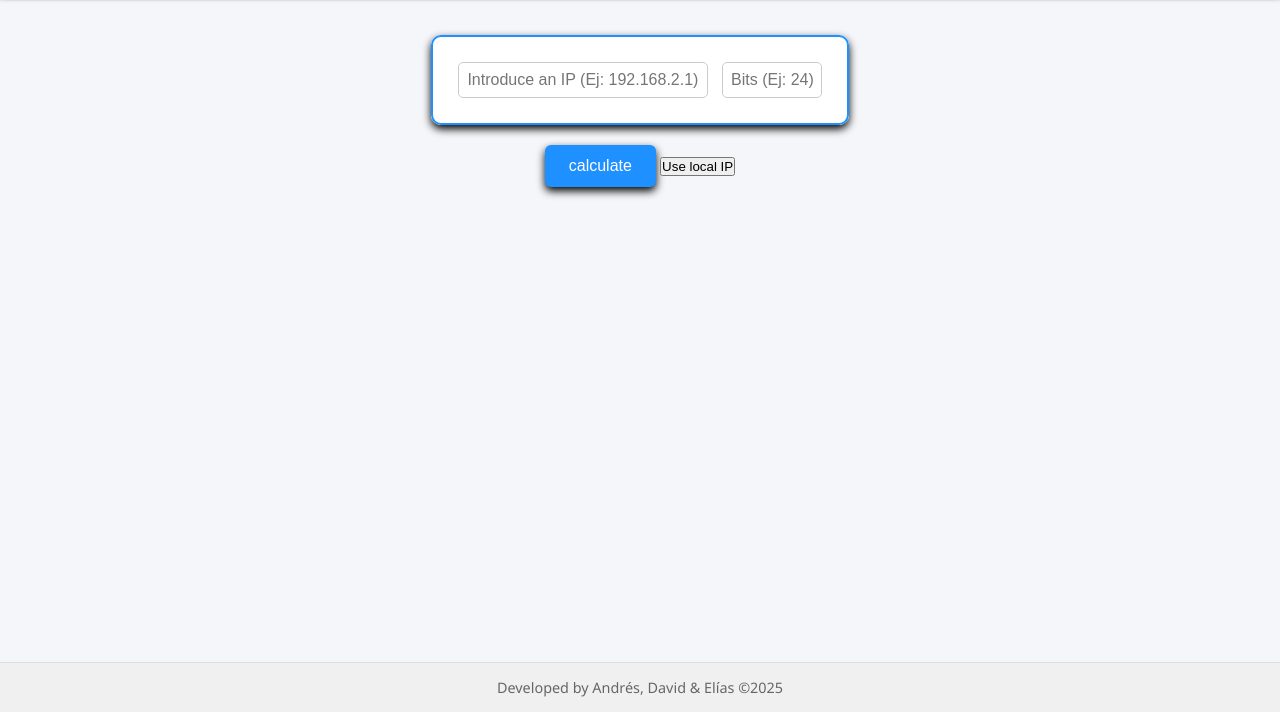
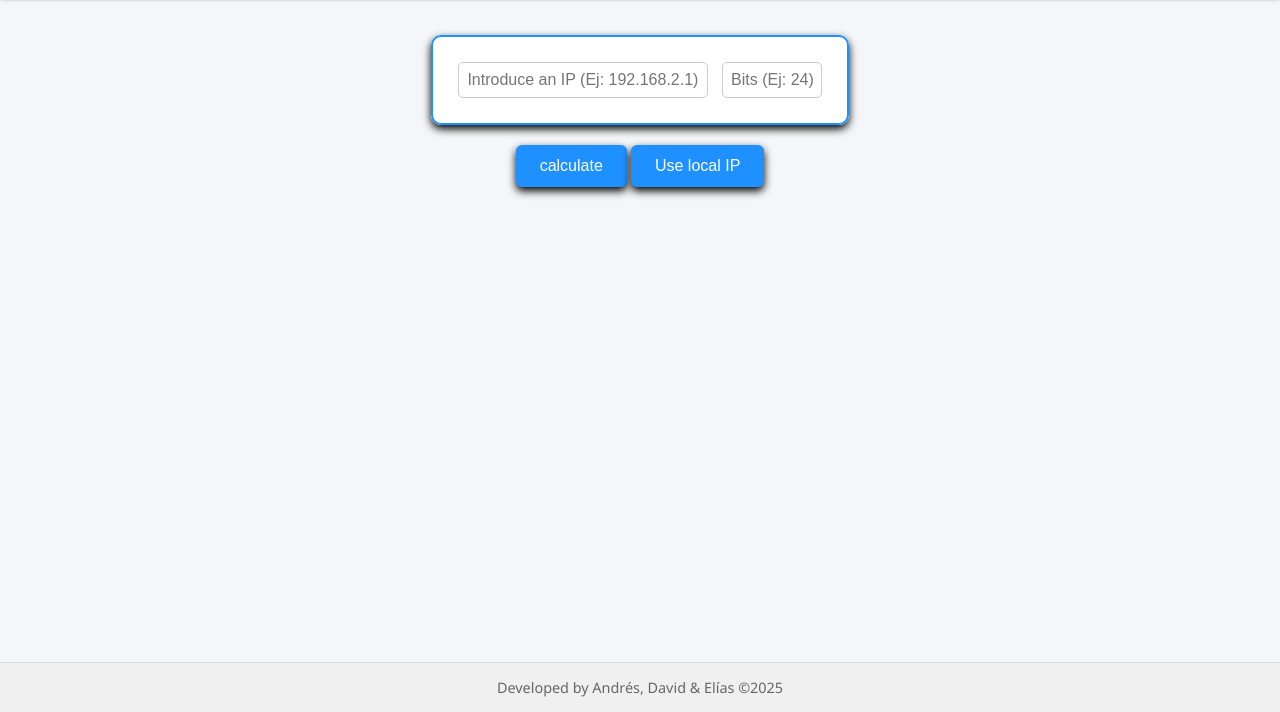
Before and after one commit to bamotta/calcuRedes, a plain HTML site: page index.html in a window 1280 px wide. Shown: the part 88-800 px from the top of the page. Drawn offline with Linux system fonts and the light colour scheme; no server answers.

Commit message:
Boton ip local Css

```diff
--- a/styles.css
+++ b/styles.css
@@ -109,7 +109,7 @@ input[type="number"].invalid {
     text-align: center;
 }
 
-#calculate {
+#calculate, #localIpBtn {
     background-color: #1e90ff;
     color: white;
     border: none;
@@ -121,7 +121,7 @@ input[type="number"].invalid {
     box-shadow: 0 4px 8px black
 }
 
-#calculate:hover {
+#calculate:hover, #localIpBtn:hover {
     background-color: #1263b5;
     transform: scale(1.1);
     box-shadow: 0 4px 8px black
```
